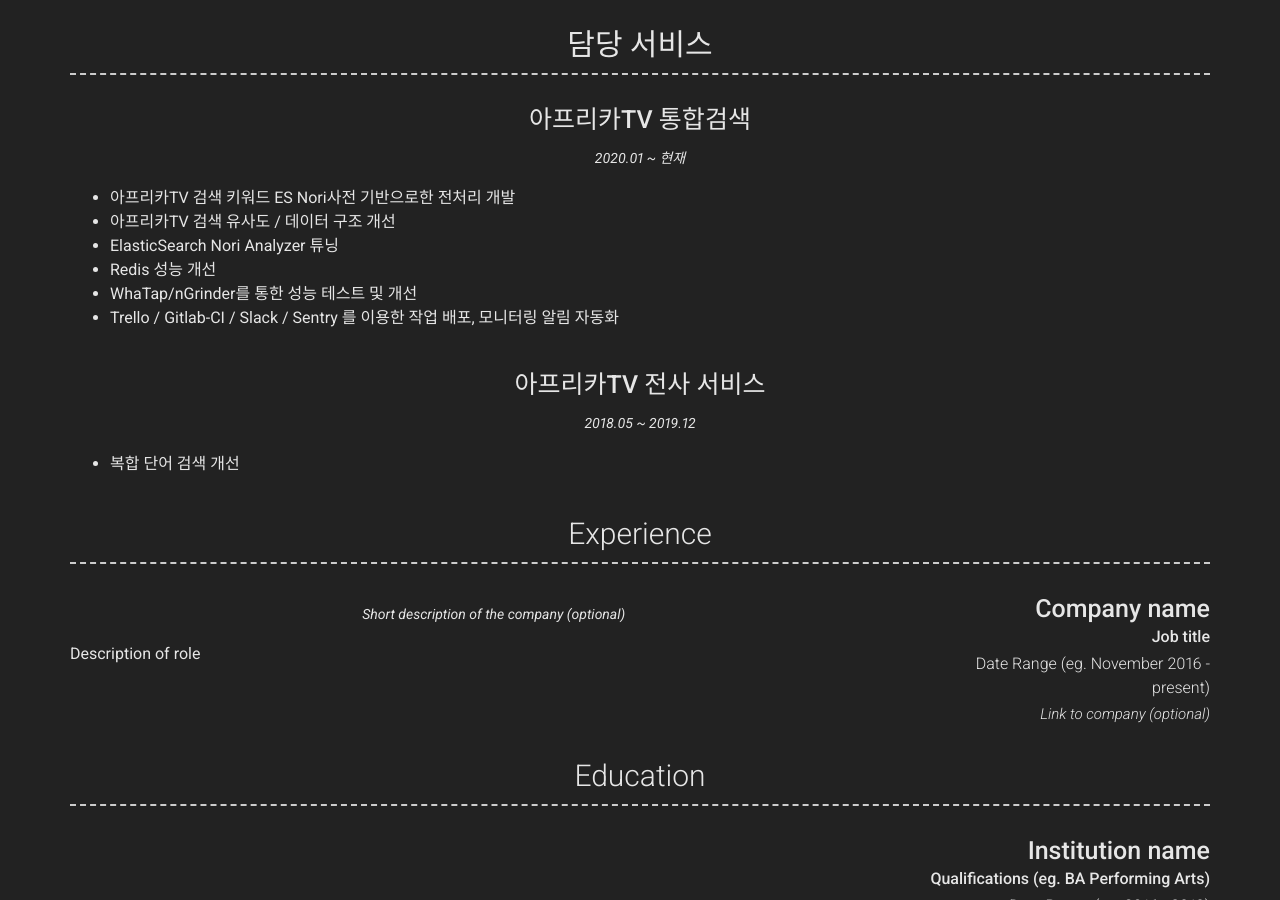
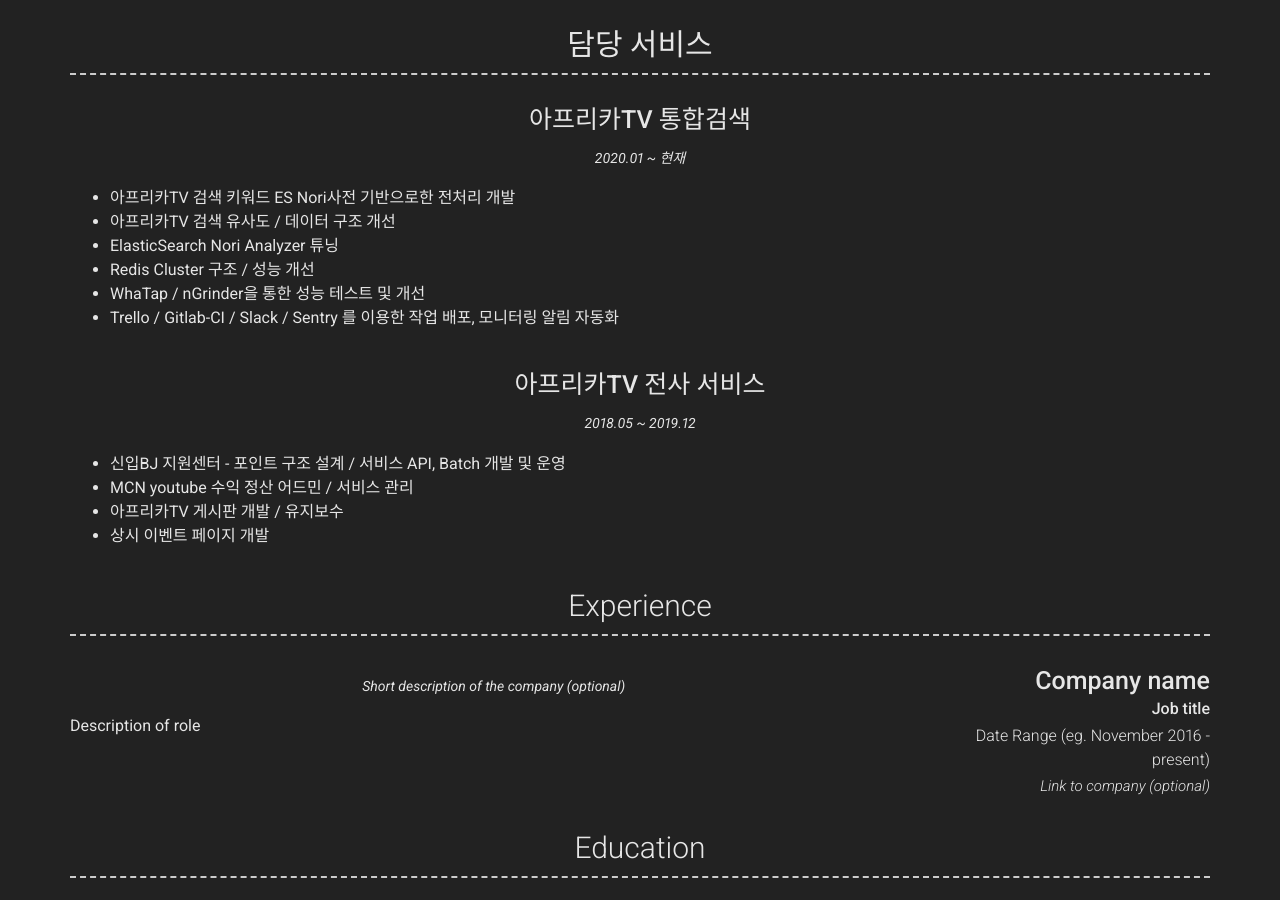
Before and after one commit to JinHyukParkk/JinHyukParkk.github.io, a Jekyll site: the page built from index.md, in a window 1280 px wide and 900 px high, scrolled down 529 px. Built offline with Jekyll 4.4.1, drawn with Linux system fonts in a browser that asks for light colours; nearby versions of some CDN libraries.

Commit message:
modify service

```diff
--- a/_config.yml
+++ b/_config.yml
@@ -69,8 +69,8 @@ content:
           * 아프리카TV 검색 키워드 ES Nori사전 기반으로한 전처리 개발
           * 아프리카TV 검색 유사도 / 데이터 구조 개선
           * ElasticSearch Nori Analyzer 튜닝
-          * Redis 성능 개선
-          * WhaTap/nGrinder를 통한 성능 테스트 및 개선
+          * Redis Cluster 구조 / 성능 개선
+          * WhaTap / nGrinder을 통한 성능 테스트 및 개선
           * Trello / Gitlab-CI / Slack / Sentry 를 이용한 작업 배포, 모니터링 알림 자동화
 
       - layout: top-middle
@@ -86,8 +86,11 @@ content:
       #      url: Link to project (eg. sproogen.github.io/modern-resume-theme)(optional)
         quote: >
           2018.05 ~ 2019.12
-        description: > # this will include new lines to allow paragraphs
-          - 복합 단어 검색 개선 <br/>
+        description: | # this will include new lines to allow paragraphs
+          * 신입BJ 지원센터 - 포인트 구조 설계 / 서비스 API, Batch 개발 및 운영
+          * MCN youtube 수익 정산 어드민 / 서비스 관리
+          * 아프리카TV 게시판 개발 / 유지보수
+          * 상시 이벤트 페이지 개발
 
   - title: Experience
     layout: list
```
